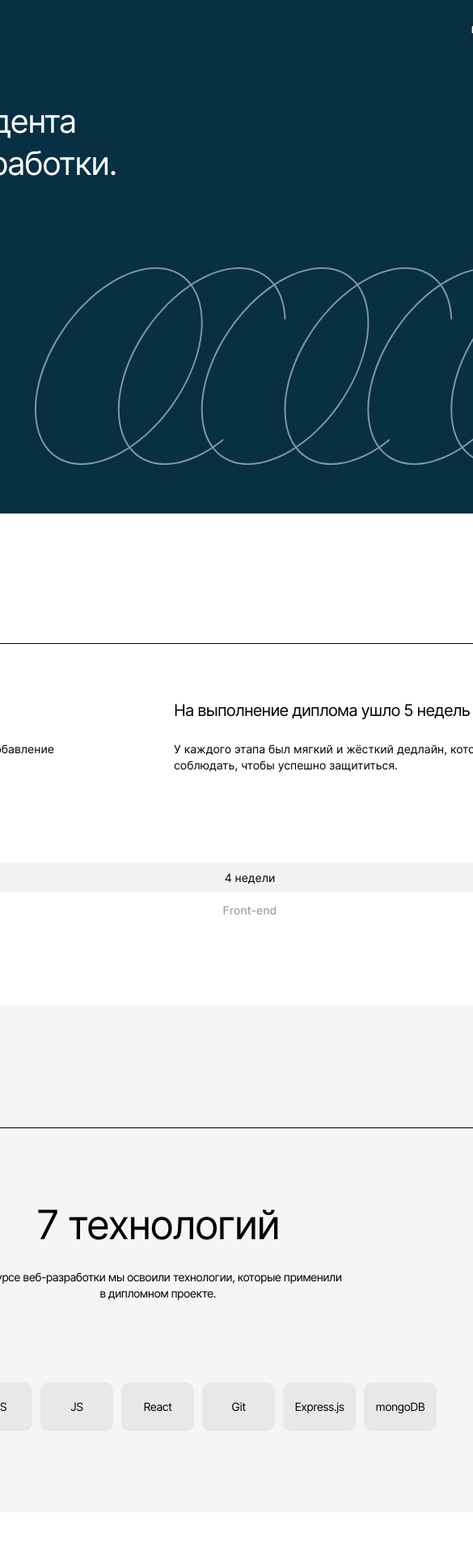
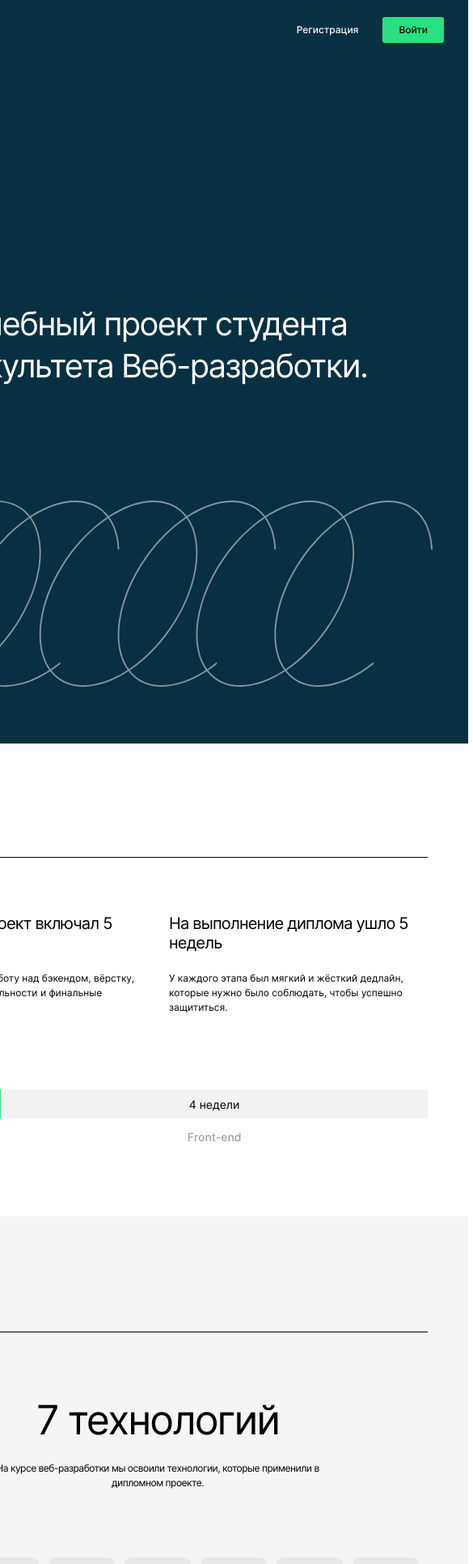
Before and after one commit to MgKraynova/movies-explorer-frontend, a React (Create React App) app: page / in a window 390 px wide. Shown: the top 1931 px of the page at 81% size, 585 px wide, since content can reach past the window. Built offline with nearby package versions, Linux system fonts and the light colour scheme.

Commit message:
change main style at 768px

```diff
--- a/src/components/Footer/footer.css
+++ b/src/components/Footer/footer.css
@@ -3,6 +3,12 @@
     display: flex;
     flex-direction: column;
     gap: 19px;
+}
+
+@media screen and (max-width: 769px) {
+    .footer {
+        padding: 59px 30px 20px 30px;
+    }
 }
 
 .footer__text {
--- a/src/components/Header/Header.css
+++ b/src/components/Header/Header.css
@@ -3,9 +3,22 @@
     flex-direction: row;
     justify-content: space-between;
     align-items: center;
-    width: 1140px;
-    max-width: 1140px;
+    /*width: 100%;*/
     padding: 18px 70px;
+    box-sizing: border-box;
+}
+
+@media screen and (max-width: 900px) {
+    .header {
+        padding: 18px 40px;
+    }
+}
+
+@media screen and (max-width: 769px) {
+    .header {
+        max-width: 768px;
+        padding: 18px 30px;
+    }
 }
 
 .header_background_dark-blue {
--- a/src/components/Main/about-project.css
+++ b/src/components/Main/about-project.css
@@ -8,10 +8,25 @@
     box-sizing: border-box;
 }
 
+@media screen and (max-width: 769px) {
+    .about-project  {
+        padding-top: 90px;
+        padding-bottom: 90px;
+        gap: 69px;
+    }
+}
+
 .about-project__wrapper {
     display: flex;
     flex-direction: column;
     gap: 110px;
+    box-sizing: border-box;
+}
+
+@media screen and (max-width: 769px) {
+    .about-project__wrapper {
+        gap: 92px;
+    }
 }
 
 .about-project__info {
@@ -20,11 +35,23 @@
     gap: 40px;
 }
 
+@media screen and (max-width: 769px) {
+    .about-project__info  {
+        gap: 28px;
+    }
+}
+
 .about-project__text-container {
     display: flex;
     flex-direction: column;
     width: 50%;
     gap: 26px;
+}
+
+@media screen and (max-width: 769px) {
+    .about-project__text-container  {
+        gap: 23px;
+    }
 }
 
 .about-project__subtitle {
@@ -48,6 +75,14 @@
     max-width: 500px;
 }
 
+@media screen and (max-width: 769px) {
+    .about-project__text  {
+        font-size: 12px;
+        line-height: 18px;
+        /* or 150% */
+    }
+}
+
 .about-project__time-line {
     display: flex;
     flex-direction: row;
@@ -57,6 +92,7 @@
     display: flex;
     flex-direction: column;
     gap: 14px;
+    box-sizing: border-box;
 }
 
 .about-project__time-block_size_small {
@@ -65,6 +101,16 @@
 
 .about-project__time-block_size_big {
     width: 80%;
+}
+
+@media screen and (max-width: 769px) {
+    .about-project__time-block_size_small {
+        width: 21%;
+    }
+
+    .about-project__time-block_size_big {
+        width: 79%;
+    }
 }
 
 .about-project__time {
--- a/src/components/Main/portfolio.css
+++ b/src/components/Main/portfolio.css
@@ -3,6 +3,12 @@
     flex-direction: column;
     gap: 50px;
     padding-bottom: 125px;
+}
+
+@media screen and (max-width: 769px) {
+    .portfolio {
+        padding-bottom: 90px;
+    }
 }
 
 .portfolio__title {
@@ -41,6 +47,10 @@
     color: #000000;
 }
 
-.portfolio__icon {
-    outline: 1px solid red;
+@media screen and (max-width: 769px) {
+    .portfolio__link {
+        font-size: 28px;
+        line-height: 50px;
+        /* identical to box height, or 179% */
+    }
 }
--- a/src/components/Main/section.css
+++ b/src/components/Main/section.css
@@ -1,7 +1,19 @@
 .section {
+    box-sizing: border-box;
     padding: 0 70px;
     width: 100%;
-    box-sizing: border-box;
+}
+
+@media screen and (max-width: 900px) {
+    .section {
+        padding: 0 50px;
+    }
+}
+
+@media screen and (max-width: 769px) {
+    .section {
+        max-width: 768px;
+    }
 }
 
 .section__header {
--- a/src/components/Main/student-info.css
+++ b/src/components/Main/student-info.css
@@ -4,6 +4,14 @@
     gap: 66px;
     padding-top: 110px;
     padding-bottom: 100px;
+}
+
+@media screen and (max-width: 769px) {
+    .student-info {
+        padding-top: 90px;
+        padding-bottom: 90px;
+        /*todo*/
+    }
 }
 
 .student-info__content {
@@ -24,10 +32,23 @@
     gap: 26px;
 }
 
+@media screen and (max-width: 769px) {
+    .student-info__main-info {
+        gap: 20px;
+        max-width: 355px;
+    }
+}
+
 .student-info__wrapper {
     display: flex;
     flex-direction: column;
     gap: 18px;
+}
+
+@media screen and (max-width: 769px) {
+    .student-info__wrapper {
+        gap: 16px;
+    }
 }
 
 .student-info__subtitle {
@@ -41,6 +62,14 @@
     color: #000000;
 }
 
+@media screen and (max-width: 900px) {
+    .student-info__subtitle {
+        font-size: 40px;
+        line-height: 40px;
+        /* identical to box height, or 100% */
+    }
+}
+
 .student-info__caption {
     margin: 0;
     font-style: normal;
@@ -50,6 +79,14 @@
     /* identical to box height, or 111% */
     color: #000000;
     mix-blend-mode: normal;
+}
+
+@media screen and (max-width: 900px) {
+    .student-info__caption {
+        font-size: 12px;
+        line-height: 18px;
+        /* identical to box height, or 150% */
+    }
 }
 
 .student-info__description {
@@ -62,6 +99,15 @@
     mix-blend-mode: normal;
     margin: 0;
     max-width: 590px;
+}
+
+@media screen and (max-width: 900px) {
+    .student-info__description {
+        font-size: 12px;
+        line-height: 18px;
+        /* or 150% */
+        max-width: 364px;
+    }
 }
 
 .student-info__list {
@@ -87,3 +133,10 @@
     /*display: block;*/
     object-fit: cover;
 }
+
+@media screen and (max-width: 900px) {
+    .student-info__img {
+        width: 255px;
+        height: 307px;
+    }
+}
--- a/src/components/Main/technology.css
+++ b/src/components/Main/technology.css
@@ -7,10 +7,24 @@
     background: #F5F5F5;
 }
 
+@media screen and (max-width: 769px) {
+    .technology  {
+        padding-top: 92px;
+        padding-bottom: 90px;
+        gap: 79px;
+    }
+}
+
 .technology__wrapper {
     display: flex;
     flex-direction: column;
     gap: 100px;
+}
+
+@media screen and (max-width: 769px) {
+    .technology__wrapper  {
+        gap: 83px;
+    }
 }
 
 .technology__text-container {
@@ -19,6 +33,12 @@
     gap: 26px;
     justify-items: center;
     align-items: center;
+}
+
+@media screen and (max-width: 769px) {
+    .technology__text-container  {
+        gap: 22px;
+    }
 }
 
 .technology__subtitle {
@@ -46,6 +66,14 @@
     max-width: 460px;
 }
 
+@media screen and (max-width: 769px) {
+    .technology__text  {
+        font-size: 12px;
+        line-height: 18px;
+        /* or 150% */
+    }
+}
+
 .technology__list {
     display: flex;
     flex-direction: row;
@@ -70,3 +98,13 @@
     padding-top: 21px;
     box-sizing: border-box;
 }
+
+@media screen and (max-width: 769px) {
+    .technology__item  {
+        font-size: 12px;
+        line-height: 15px;
+        /* identical to box height */
+        width: 84px;
+        height: 57px;
+    }
+}
--- a/src/components/Main/title-page.css
+++ b/src/components/Main/title-page.css
@@ -5,6 +5,23 @@
     display: flex;
     flex-direction: column;
     gap: 102px;
+}
+
+@media screen and (max-width: 900px) {
+    .title-page {
+        justify-content: center;
+        align-items: center;
+    }
+}
+
+@media screen and (max-width: 769px) {
+    .title-page {
+        padding-top: 300px;
+        padding-bottom: 70px;
+        padding-right: 44px;
+        padding-left: 44px;
+        gap: 140px;
+    }
 }
 
 .title-page__title {
@@ -19,9 +36,22 @@
     max-width: 600px;
 }
 
+@media screen and (max-width: 900px) {
+    .title-page__title {
+        text-align: center;
+    }
+}
+
 .title-page__logo {
     width: 722px;
     height: 244px;
     opacity: 0.7;
     align-self: end;
 }
+
+@media screen and (max-width: 900px) {
+    .title-page__logo {
+        width: 680px;
+        height: 230px;
+    }
+}
```
Also changed, not shown: src/images/RESULT_768_LANDING.png (added).
